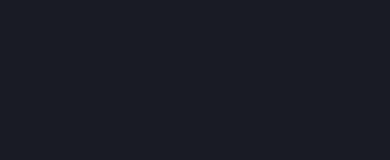
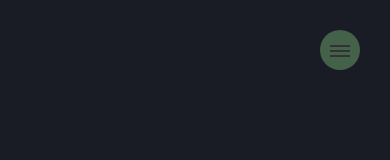
Before and after one commit to maydayo/resume, a React (Create React App) app: page / in a window 390 px wide. Shown: the top 160 px of the page. Built offline with nearby package versions, Linux system fonts and the light colour scheme.

Commit message:
toggle nav

```diff
--- a/src/App.js
+++ b/src/App.js
@@ -8,11 +8,12 @@
 import Experience from "./components/Experiences/Experiences";
 import Education from "./components/Education/Education";
 import Contact from "./components/Contact/Contact";
+import Navigation from "./components/Navigation/Navigation";
 
 const App = () => {
   useEffect(() => {
     AOS.init({
-      duration: 2000,
+      duration: 2000
     });
   }, []);
   return (
@@ -23,6 +24,8 @@
       <Experience />
       <Education />
       <Contact />
+      <Navigation />
+
     </div>
   );
 };
--- /dev/null
+++ b/src/components/Navigation/Navigation.js
@@ -0,0 +1,45 @@
+import React from "react";
+
+const Navigation = () => (
+  <div className="navigation">
+    <input type="checkbox" class="navigation__checkbox" id="navi-toggle" />
+
+    <label for="navi-toggle" class="navigation__button">
+      <span class="navigation__icon">&nbsp;</span>
+    </label>
+
+    <div class="navigation__background">&nbsp;</div>
+
+    <nav class="navigation__nav">
+      <ul class="navigation__list">
+        <li class="navigation__item">
+          <a href="#" class="navigation__link">
+            <span>01</span>About Natous
+          </a>
+        </li>
+        <li class="navigation__item">
+          <a href="#" class="navigation__link">
+            <span>02</span>Your benfits
+          </a>
+        </li>
+        <li class="navigation__item">
+          <a href="#" class="navigation__link">
+            <span>03</span>Popular tours
+          </a>
+        </li>
+        <li class="navigation__item">
+          <a href="#" class="navigation__link">
+            <span>04</span>Stories
+          </a>
+        </li>
+        <li class="navigation__item">
+          <a href="#" class="navigation__link">
+            <span>05</span>Book now
+          </a>
+        </li>
+      </ul>
+    </nav>
+  </div>
+);
+
+export default Navigation;
--- a/src/styles/css/style.css
+++ b/src/styles/css/style.css
@@ -70,21 +70,21 @@
     width: 7rem; }
   .header__logo:hover {
     animation: moveInBottom 1s ease-out; }
-  .header .navigation-container {
+  .header .horizontal-navigation-container {
     display: flex;
     align-items: center; }
-    .header .navigation-container .navigation {
+    .header .horizontal-navigation-container .horizontal-navigation {
       display: flex;
       align-items: center;
       list-style: none; }
-      .header .navigation-container .navigation li {
+      .header .horizontal-navigation-container .horizontal-navigation li {
         animation: moveInRight 1s ease-out;
         padding: 0 3rem; }
-        .header .navigation-container .navigation li a {
+        .header .horizontal-navigation-container .horizontal-navigation li a {
           text-decoration: none;
           text-transform: uppercase;
           color: #f7f7f7; }
-          .header .navigation-container .navigation li a:hover {
+          .header .horizontal-navigation-container .horizontal-navigation li a:hover {
             color: #72a689; }
 
 #home {
@@ -290,6 +290,124 @@
   100% {
     opacity: 0; } }
 
+.navigation__checkbox {
+  display: none; }
+
+.navigation__button {
+  height: 4rem;
+  width: 4rem;
+  position: fixed;
+  top: 3rem;
+  right: 3rem;
+  border-radius: 50%;
+  z-index: 2000;
+  text-align: center;
+  cursor: pointer;
+  visibility: hidden; }
+  @media screen and (max-width: 480px) {
+    .navigation__button {
+      visibility: visible; } }
+
+.navigation__background {
+  height: 4rem;
+  width: 4rem;
+  border-radius: 50%;
+  position: fixed;
+  top: 3rem;
+  right: 3rem;
+  background-image: radial-gradient(#44614a, #44614a);
+  z-index: 1000;
+  transition: transform 0.8s cubic-bezier(0.86, 0, 0.07, 1);
+  visibility: hidden; }
+  @media screen and (max-width: 480px) {
+    .navigation__background {
+      visibility: visible; } }
+
+.navigation__nav {
+  height: 100vh;
+  position: fixed;
+  top: 0;
+  left: 0;
+  z-index: 1500;
+  opacity: 0;
+  width: 0;
+  transition: all 0.8s cubic-bezier(0.68, -0.55, 0.265, 1.55); }
+
+.navigation__list {
+  position: absolute;
+  top: 50%;
+  left: 50%;
+  transform: translate(-50%, -50%);
+  list-style: none;
+  text-align: center;
+  width: 100%; }
+
+.navigation__item {
+  margin: 1rem; }
+
+.navigation__link:link, .navigation__link:visited {
+  display: inline-block;
+  font-size: 1.5rem;
+  font-weight: 300;
+  padding: 1rem 2rem;
+  color: #fff;
+  text-decoration: none;
+  text-transform: uppercase;
+  background-image: linear-gradient(120deg, transparent 0%, transparent 50%, #fff 50%);
+  background-size: 220%;
+  transition: all 0.4s; }
+  .navigation__link:link span, .navigation__link:visited span {
+    margin-right: 1.5rem;
+    display: inline-block; }
+
+.navigation__link:hover, .navigation__link:active {
+  background-position: 100%;
+  color: #607b60;
+  transform: translateX(1rem); }
+
+.navigation__checkbox:checked ~ .navigation__background {
+  transform: scale(80); }
+
+.navigation__checkbox:checked ~ .navigation__nav {
+  opacity: 1;
+  width: 100%; }
+
+.navigation__icon {
+  position: relative;
+  margin-top: 2rem;
+  font-size: 0.5rem; }
+  .navigation__icon, .navigation__icon::before, .navigation__icon::after {
+    width: 2rem;
+    height: 2px;
+    background-color: #333;
+    display: inline-block; }
+  .navigation__icon::before, .navigation__icon::after {
+    content: "";
+    position: absolute;
+    left: 0;
+    transition: all 0.2s; }
+  .navigation__icon::before {
+    top: -0.5rem; }
+  .navigation__icon::after {
+    top: 0.5rem; }
+
+.navigation__button:hover .navigation__icon::before {
+  top: -0.5rem; }
+
+.navigation__button:hover .navigation__icon::after {
+  top: 0.5rem; }
+
+.navigation__checkbox:checked + .navigation__button .navigation__icon {
+  background-color: transparent; }
+
+.navigation__checkbox:checked + .navigation__button .navigation__icon::before {
+  top: 0;
+  transform: rotate(135deg); }
+
+.navigation__checkbox:checked + .navigation__button .navigation__icon::after {
+  top: 0;
+  transform: rotate(-135deg); }
+
 .content-warper {
   width: 100%; }
 
--- a/src/styles/sass/components/_header.scss
+++ b/src/styles/sass/components/_header.scss
@@ -22,10 +22,10 @@
     animation: moveInBottom 1s ease-out;
   }
 
-  .navigation-container {
+  .horizontal-navigation-container {
     display: flex;
     align-items: center;
-    .navigation {
+    .horizontal-navigation {
       display: flex;
       align-items: center;
       list-style: none;
--- /dev/null
+++ b/src/styles/sass/components/_navigation.scss
@@ -0,0 +1,186 @@
+.navigation {
+  &__checkbox {
+    display: none;
+  }
+
+  &__button {
+    //background-color: $color-white;
+    height: 4rem;
+    width: 4rem;
+    position: fixed;
+    top: 3rem;
+    right: 3rem;
+    border-radius: 50%;
+    z-index: 2000;
+    //box-shadow: 0 1rem 3rem rgba($color-black, 0.1);
+    text-align: center;
+    cursor: pointer;
+    visibility: hidden;
+    @media screen and (max-width: $screenXxsMax) {
+      // 320 - 480
+      visibility: visible;
+      //padding: 0px 25px;
+    }
+    // @include respond(tab-port) {
+    //   top: 4rem;
+    //   right: 4rem;
+    // }
+
+    // @include respond(phone) {
+    //   top: 3rem;
+    //   right: 3rem;
+    // }
+  }
+
+  &__background {
+    height: 4rem;
+    width: 4rem;
+    border-radius: 50%;
+    position: fixed;
+    top: 3rem;
+    right: 3rem;
+    background-image: radial-gradient($color-primary-dark, $color-primary-dark);
+    z-index: 1000;
+    transition: transform 0.8s cubic-bezier(0.86, 0, 0.07, 1);
+    visibility: hidden;
+    @media screen and (max-width: $screenXxsMax) {
+      // 320 - 480
+      visibility: visible;
+      //padding: 0px 25px;
+    }
+
+    // @include respond(tab-port) {
+    //   top: 4.5rem;
+    //   right: 4.5rem;
+    // }
+
+    // @include respond(phone) {
+    //   top: 3.5rem;
+    //   right: 3.5rem;
+    // }
+  }
+
+  &__nav {
+    height: 100vh;
+    position: fixed;
+    top: 0;
+    left: 0;
+    z-index: 1500;
+
+    opacity: 0;
+    width: 0;
+    transition: all 0.8s cubic-bezier(0.68, -0.55, 0.265, 1.55);
+  }
+
+  &__list {
+    position: absolute;
+    top: 50%;
+    left: 50%;
+    transform: translate(-50%, -50%);
+    list-style: none;
+    text-align: center;
+    width: 100%;
+  }
+
+  &__item {
+    margin: 1rem;
+  }
+
+  &__link {
+    &:link,
+    &:visited {
+      display: inline-block;
+      font-size: 1.5rem;
+      font-weight: 300;
+      padding: 1rem 2rem;
+      color: $color-white;
+      text-decoration: none;
+      text-transform: uppercase;
+      background-image: linear-gradient(
+        120deg,
+        transparent 0%,
+        transparent 50%,
+        $color-white 50%
+      );
+      background-size: 220%;
+      transition: all 0.4s;
+
+      span {
+        margin-right: 1.5rem;
+        display: inline-block;
+      }
+    }
+
+    &:hover,
+    &:active {
+      background-position: 100%;
+      color: $color-primary;
+      transform: translateX(1rem);
+    }
+  }
+
+  //FUNCTIONALITY
+  &__checkbox:checked ~ &__background {
+    transform: scale(80);
+  }
+
+  &__checkbox:checked ~ &__nav {
+    opacity: 1;
+    width: 100%;
+  }
+
+  //ICON
+  &__icon {
+    position: relative;
+    margin-top: 2rem;
+    font-size: 0.5rem;
+    // left: 50%;
+    // transform: translateX(-50%);
+
+    &,
+    &::before,
+    &::after {
+      width: 2rem;
+      height: 2px;
+      background-color: $color-grey-dark-3;
+      display: inline-block;
+    }
+
+    &::before,
+    &::after {
+      content: "";
+      position: absolute;
+      left: 0;
+      transition: all 0.2s;
+    }
+
+    &::before {
+      top: -0.5rem;
+    }
+    &::after {
+      top: 0.5rem;
+    }
+  }
+
+  &__button:hover &__icon::before {
+    top: -0.5rem;
+  }
+
+  &__button:hover &__icon::after {
+    top: 0.5rem;
+  }
+
+  &__checkbox:checked + &__button &__icon {
+    background-color: transparent;
+  }
+
+  &__checkbox:checked + &__button &__icon::before {
+    top: 0;
+    transform: rotate(135deg);
+  }
+
+  &__checkbox:checked + &__button &__icon::after {
+    top: 0;
+    transform: rotate(-135deg);
+  }
+}
--- a/src/styles/sass/main.scss
+++ b/src/styles/sass/main.scss
@@ -11,5 +11,6 @@
 @import "./components/education";
 @import "./components/contact";
 @import "./components/arrow";
+@import "./components/navigation";
 
 @import "./layouts/warper"
```
